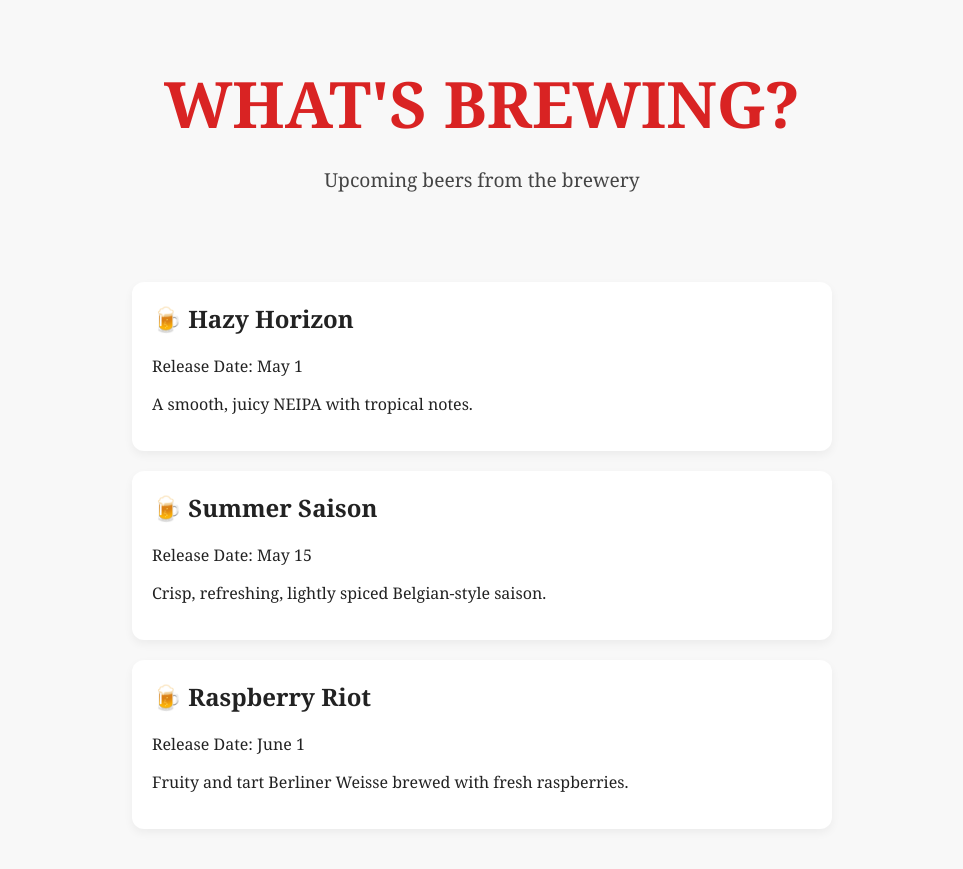
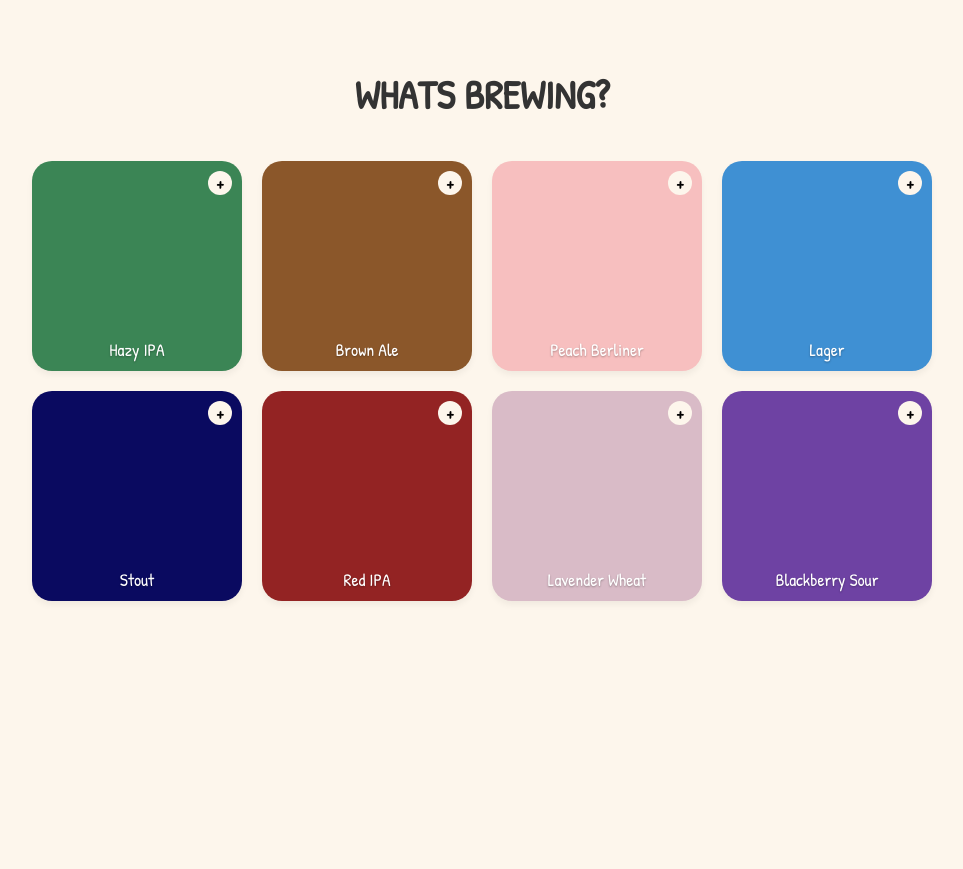
Before and after one commit to charliemikkeller/whats-brewing-, a plain HTML site: page index.html in a window 1280 px wide. Shown: the whole page, without its empty margins (158-1121 px from the left). After the commit the page ends 800 px from the top, so only its background shows below. Drawn offline with Linux system fonts and the light colour scheme.

Commit message:
Add files via upload

```diff
--- a/index.html
+++ b/index.html
@@ -2,32 +2,23 @@
 <!DOCTYPE html>
 <html lang="en">
 <head>
-  <meta charset="UTF-8" />
-  <meta name="viewport" content="width=device-width, initial-scale=1.0" />
+  <meta charset="UTF-8">
+  <meta name="viewport" content="width=device-width, initial-scale=1.0">
   <title>What's Brewing?</title>
-  <link rel="stylesheet" href="style.css" />
+  <link href="https://fonts.googleapis.com/css2?family=Patrick+Hand&display=swap" rel="stylesheet">
+  <link rel="stylesheet" href="style.css">
 </head>
 <body>
-  <header>
-    <h1>WHAT'S BREWING?</h1>
-    <p class="subtitle">Upcoming beers from the brewery</p>
-  </header>
-  <main>
-    <section class="beer">
-      <h2>🍺 Hazy Horizon</h2>
-      <p>Release Date: May 1</p>
-      <p>A smooth, juicy NEIPA with tropical notes.</p>
-    </section>
-    <section class="beer">
-      <h2>🍺 Summer Saison</h2>
-      <p>Release Date: May 15</p>
-      <p>Crisp, refreshing, lightly spiced Belgian-style saison.</p>
-    </section>
-    <section class="beer">
-      <h2>🍺 Raspberry Riot</h2>
-      <p>Release Date: June 1</p>
-      <p>Fruity and tart Berliner Weisse brewed with fresh raspberries.</p>
-    </section>
-  </main>
+  <h1>WHATS BREWING?</h1>
+  <div class="grid">
+    <div class="card green"><span class="plus">+</span><span class="label">Hazy IPA</span></div>
+    <div class="card brown"><span class="plus">+</span><span class="label">Brown Ale</span></div>
+    <div class="card pink"><span class="plus">+</span><span class="label">Peach Berliner</span></div>
+    <div class="card blue"><span class="plus">+</span><span class="label">Lager</span></div>
+    <div class="card navy"><span class="plus">+</span><span class="label">Stout</span></div>
+    <div class="card red"><span class="plus">+</span><span class="label">Red IPA</span></div>
+    <div class="card lavender"><span class="plus">+</span><span class="label">Lavender Wheat</span></div>
+    <div class="card purple"><span class="plus">+</span><span class="label">Blackberry Sour</span></div>
+  </div>
 </body>
 </html>
--- a/style.css
+++ b/style.css
@@ -1,42 +1,69 @@
 
 body {
-  font-family: "Georgia", serif;
   margin: 0;
-  padding: 0;
-  background: #f8f8f8;
-  color: #222;
-}
-
-header {
+  padding: 40px 20px;
+  font-family: 'Patrick Hand', cursive;
+  background-color: #fdf6ec;
   text-align: center;
-  padding: 60px 20px 30px;
 }
 
 h1 {
-  font-size: 4em;
-  margin: 0;
-  color: #d92323;
+  font-size: 2.5rem;
+  margin-bottom: 40px;
+  color: #333;
 }
 
-.subtitle {
-  font-size: 1.2em;
-  color: #444;
+.grid {
+  display: grid;
+  grid-template-columns: repeat(4, 1fr);
+  gap: 20px;
+  max-width: 900px;
+  margin: 0 auto;
 }
 
-main {
-  padding: 20px;
-  max-width: 700px;
-  margin: auto;
+.card {
+  width: 100%;
+  padding-top: 100%;
+  position: relative;
+  border-radius: 20px;
+  box-shadow: 0 4px 6px rgba(0,0,0,0.05);
+  display: flex;
+  align-items: center;
+  justify-content: center;
+  overflow: hidden;
 }
 
-.beer {
-  background: white;
-  border-radius: 12px;
-  padding: 20px;
-  margin: 20px 0;
-  box-shadow: 0 4px 10px rgba(0,0,0,0.05);
+.plus {
+  position: absolute;
+  top: 10px;
+  right: 10px;
+  background: #fdf6ec;
+  border-radius: 50%;
+  width: 24px;
+  height: 24px;
+  display: flex;
+  align-items: center;
+  justify-content: center;
+  font-weight: bold;
+  font-size: 1rem;
 }
 
-.beer h2 {
-  margin-top: 0;
+.label {
+  position: absolute;
+  bottom: 10px;
+  left: 0;
+  right: 0;
+  text-align: center;
+  font-size: 1.1rem;
+  color: #fff;
+  text-shadow: 0 1px 2px rgba(0,0,0,0.3);
 }
+
+.green { background-color: #3b8555; }
+.brown { background-color: #8b572a; }
+.pink { background-color: #f7bfbf; }
+.blue { background-color: #3f90d3; }
+.navy { background-color: #0a0a60; }
+.red { background-color: #932323; }
+.lavender { background-color: #d9bbc7; }
+.purple { background-color: #6e42a3; }
```
